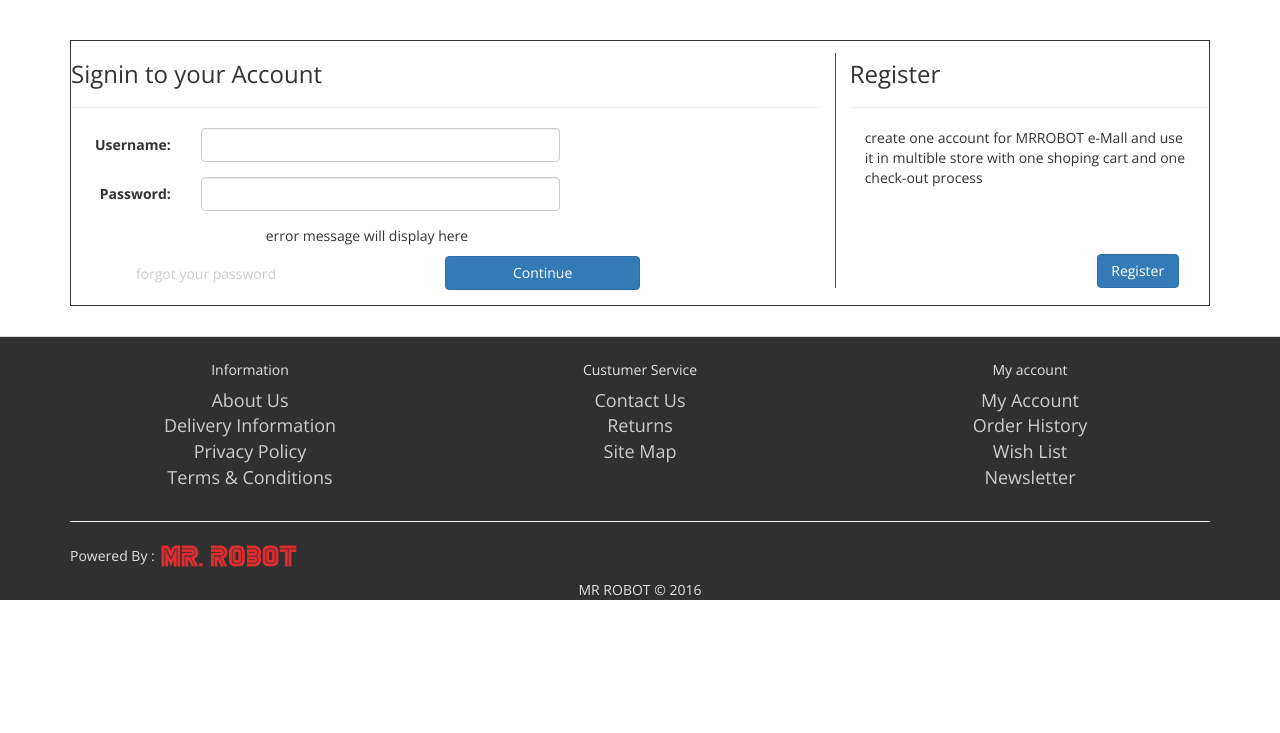
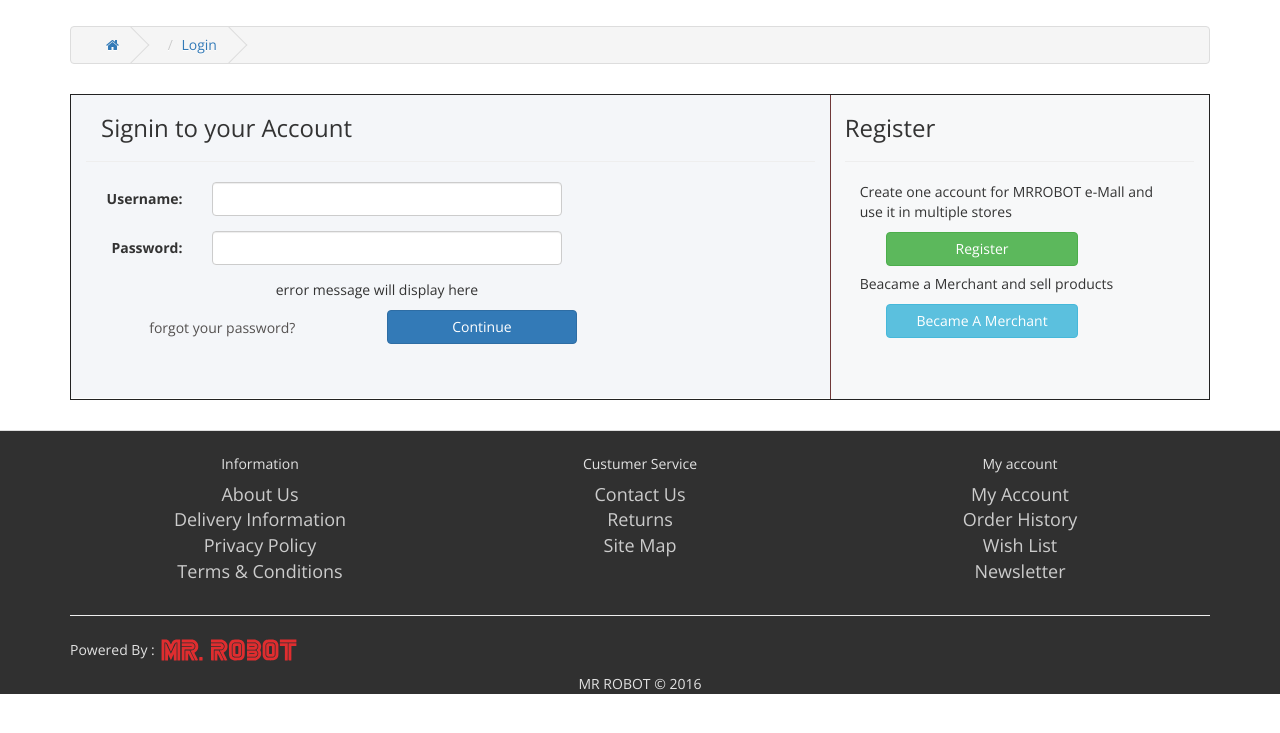
Before and after one commit to abdullah-saqer/mrrobot, a PHP site: page /login.php in a window 1280 px wide. Shown: the part 44-777 px from the top of the page. Run offline with PHP 8.4, Linux system fonts and the light colour scheme.

Commit message:
change login page css

```diff
--- a/css/login.css
+++ b/css/login.css
@@ -20,25 +20,31 @@
 
 #reg-div {
   position: relative;
+  background-color: #f7f8f9;
 }
 /* Main div for border to extend to 50% from bottom left corner */
 #reg-div:after {
   content:"";
-  background: #f00;
+  background: #703838;
   position: absolute;
   bottom: 0px;
   left: 0;
-  height: 95%;
+  height: 100%;
   width: 1px;
 }
 #login-div a{
 	text-decoration: none;
-	color:#ccc;
+	color:#545150
+;
 	margin-top: 1%;
 }
 #login-div a:hover{
 	text-decoration: none;
 	color:red;
+}
+#login-div h3{
+  padding-left: 15px;
+}
 }
 
 #fix-footer{
@@ -49,11 +55,99 @@
 
 }
 #content{
-      margin: 84px auto auto auto;
-      border: 1px solid #333;
+      margin: 30px auto auto auto;
+      border: 1px solid #222;
 }
-#reg-btn{
-      margin-top: 56px;
-    left: 177px;
+
+/*custom off set*/
+/* location bar*/
+.breadcrumb{
+      margin: 70px 0 20px 0;
+    padding: 8px 0;
+    border: 1px solid #ddd;
 }
-/*custom off set*/
+.breadcrumb  li{
+      text-shadow: 0 1px 0 #FFF;
+    padding: 0 20px;
+    position: relative;
+    white-space: nowrap;
+}
+.breadcrumb > li + li:before {
+  content: '';
+  padding: 0;
+}
+.breadcrumb > li:after {
+  content: '';
+  display: block;
+  position: absolute;
+  top: -3px;
+  right: -5px;
+  width: 26px;
+  height: 26px;
+  border-right: 1px solid #DDD;
+  border-bottom: 1px solid #DDD;
+  -webkit-transform: rotate(-45deg);
+  -moz-transform: rotate(-45deg);
+  -o-transform: rotate(-45deg);
+  transform: rotate(-45deg);
+}
+#reg-div .btn{
+  width: 60%;
+  margin-bottom: 8px;
+}
+/*fix background color*/
+.row{
+  margin-right: 0px !important;
+  margin-left: 0px !important;
+}
+#reg-div{
+      padding-bottom: 13px;
+}
+#login-div{
+  background-color:#f4f6f9;
+
+
+}
+
+    @media  screen and (min-width : 1200px) {
+      #reg-div {
+   padding-bottom: 53px;
+
+    }
+  }
+
+    /* Medium Devices, Desktops */
+    @media  screen and (max-width:1999px) {
+         #login-div{ padding-bottom: 39px;
+}
+
+    }
+
+    /* Small Devices, Tablets */
+    @media  screen and (max-width : 991px) {
+               #login-div{ padding-bottom: 29px;
+
+}
+    }
+
+    /* Extra Small Devices, Phones */
+    @media screen and (max-width : 769px) {
+      #login-div{
+    padding-top: 1px;
+    padding-bottom: 1px;
+      }
+      #reg-div{
+        padding-top: 1px;
+      }
+      #reg-div:after{
+        content: ;
+        background:transparent;
+      }
+
+    }
+    @media screen and (max-width : 342px) {
+#reg-div .btn{
+  width: 75%;
+  margin-bottom: 8px;
+}
+    }
--- a/login.php
+++ b/login.php
@@ -11,13 +11,14 @@
 <link rel="stylesheet" type="text/css" href="css/navbar.css">
 <link rel="stylesheet" tpe="text/css"  href="css/footer.css">
 <script src="https://code.jquery.com/jquery-2.2.4.js" integrity="sha256-iT6Q9iMJYuQiMWNd9lDyBUStIq/8PuOW33aOqmvFpqI=" crossorigin="anonymous"></script>
-<meta name="viewport" content="width=device-width , initial-scale=1.0" />
+
+<meta name="viewport" content="width=device-width, initial-scale=1.0">
+
 <link href="javascript/bootstrap/css/bootstrap.min.css" rel="stylesheet" media="screen">
 <script src="javascript/bootstrap/js/bootstrap.min.js" type="text/javascript"></script>
 <link href="//fonts.googleapis.com/css?family=Open+Sans:400,400i,300,700" rel="stylesheet" type="text/css">
 
 <link href="javascript/font-awesome/css/font-awesome.min.css" rel="stylesheet" type="text/css" />
-
 	<title>Login</title>
 </head>
 <body id="common-home">
@@ -29,7 +30,13 @@
 
 
 <div class="container">
+<ul class="breadcrumb">
+        <li><a href="/mrrobot"><i class="fa fa-home"></i></a></li>
+        <li><a href="#">Login</a></li>
+      </ul>
+
 <div id="content" class="noselect">
+
 <div class="row" ">
 	    <div id="login-div" class="col-sm-8" ">
 
@@ -47,13 +54,14 @@
             <label class="col-sm-2 control-label" for="input-password">Password:</label>
             <div class="col-sm-6" >
               <input type="password"  name="password" value=""  id="input-password" class="form-control" />
+
                           </div>
           </div>
           </fieldset>
           <div class="form-group ">
           <p class="col-sm-6 col-sm-offset-3" >error message will display here</p>
-          <a href="#" class="col-sm-4 col-sm-offset-1" >forgot your password</a>
-          <input type="submit" value="Continue" class="btn btn-primary col-sm-3 col-sm-offset-1"  />
+          <a href="#" class="col-sm-4 col-sm-offset-1" >forgot your password?</a>
+          <input type="submit" value="Continue" class="btn btn-primary col-sm-3 col-sm-offset-0"  />
           </div>
 
 	</form>
@@ -64,11 +72,18 @@
 	<h3>Register</h3>
 	<hr>
 	<div class="col-sm-12">
-	<P>create one account for MRROBOT e-Mall and use it in multible store with one shoping cart and one check-out process</P>
+	<P>Create one account for MRROBOT e-Mall and use it in multiple stores</P>
 
 	</div>
 	<div class="col-sm-12">
-	<button  id="reg-btn"  class="btn btn-primary col-sm-3 col-sm-offset-2" >Register</button>
+	<button  id="reg-btn-reg"  class="btn btn-success col-sm-3 col-sm-offset-1" >Register</button>
+
+	</div>
+	<div class="col-sm-12">
+	<p>Beacame a Merchant and sell products</p>
+	</div>
+	<div class="col-sm-12">
+	<button  id="reg-btn-mar"  class="btn btn-info col-sm-3 col-sm-offset-1" >Became A Merchant</button>
 
 	</div>
 
```
Also changed, not shown: javascript/login.js (added).
